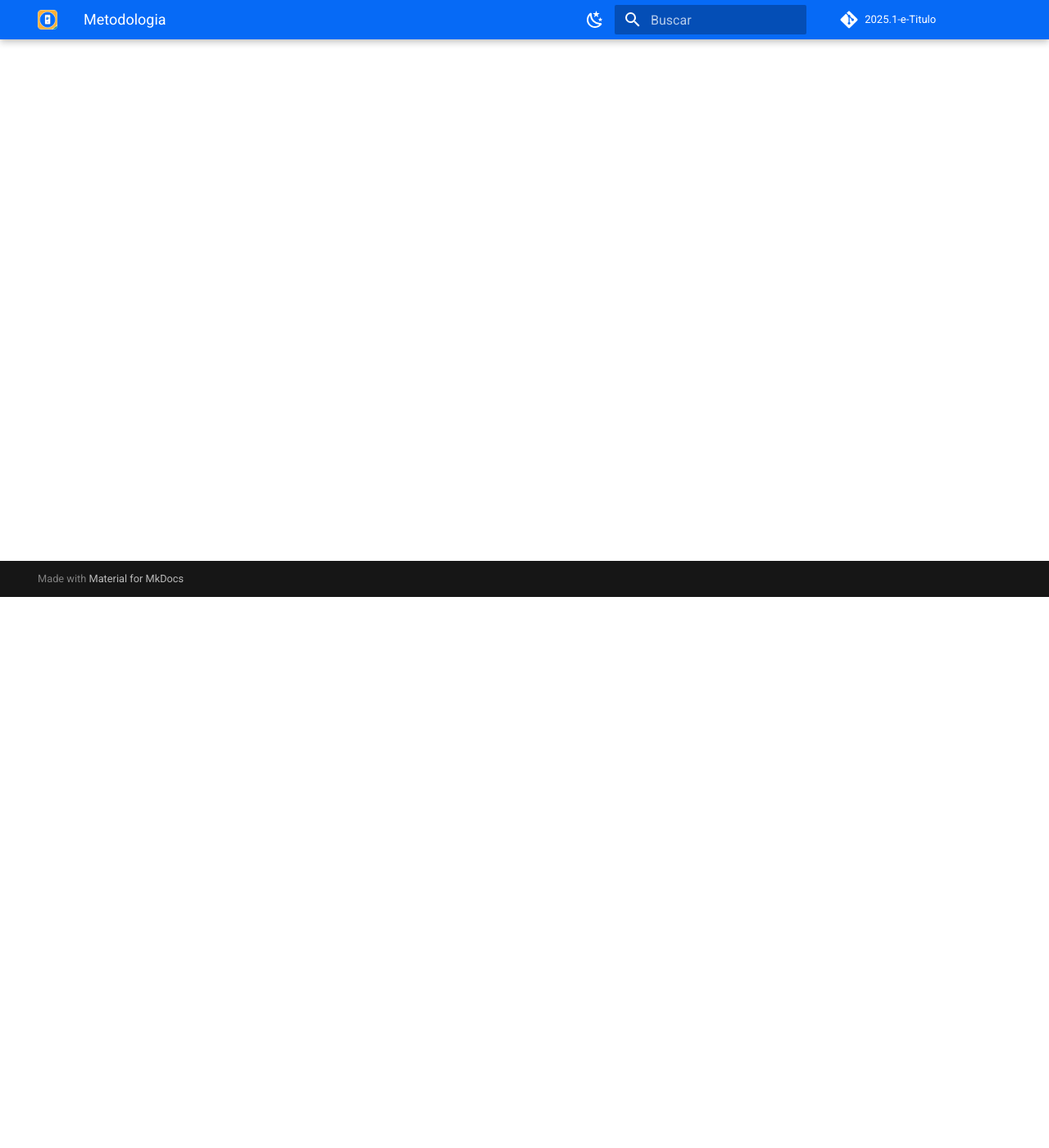
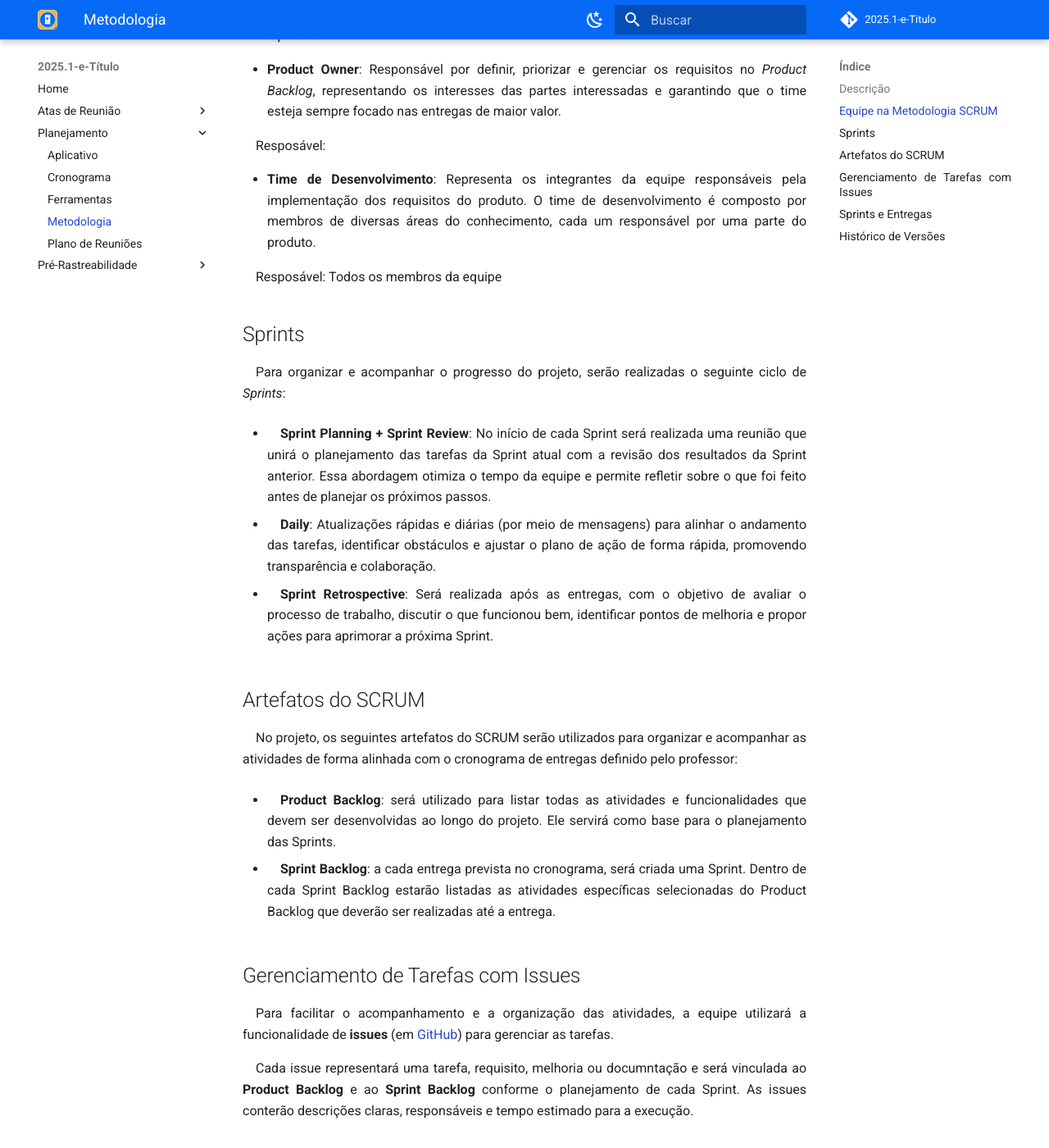
Before and after one commit to eduardodpms/REQ-FGTS, an MkDocs documentation site: the page built from docs/Planejamento/Metodologia.md, in a window 1280 px wide and 1400 px high, scrolled down 672 px. Shown: the whole window at 82% size. Built offline with MkDocs 1.6.1 and Material for MkDocs 9.7.7, drawn with Linux system fonts in a browser that asks for light colours; comment, search, counter and statistics services are not loaded; some of the changed text lies outside the part shown.

Commit message:
docs: documentaçao metodologia SCRUM do projeto

```diff
--- a/docs/Planejamento/Metodologia.md
+++ b/docs/Planejamento/Metodologia.md
@@ -1,9 +1,66 @@
+# Metodologia
+
+## Descrição
+
+Para condução deste projeto, será utilizada a metodologia ágil **SCRUM**, um framework de desenvolvimento iterativo e incremental amplamente adotado na engenharia de software. O SCRUM organiza o trabalho em ciclos curtos chamados *Sprints*, permitindo entregas contínuas e frequentes de valor ao produto.
+
+Essa abordagem favorece a adaptação a mudanças de requisitos ao longo do projeto, promove a colaboração entre os membros da equipe e facilita o acompanhamento do progresso por meio de reuniões regulares e artefatos bem definidos.
+
+A escolha pela metodologia SCRUM se deu principalmente por dois motivos: a familiaridade da maioria dos membros da equipe com essa abordagem e sua reconhecida flexibilidade. O SCRUM permite adaptações rápidas às mudanças de requisitos e facilita a organização do trabalho em equipe, o que torna o processo de desenvolvimento mais eficiente e colaborativo.
+
+## Equipe na Metodologia SCRUM
+
+- **Scrum Master**: Será o responsável pela orientação e supervisão da equipe, garantindo que as práticas do Scrum sejam aplicadas de forma eficaz.
+
+Resposável: Enzo Emir
+
+- **Product Owner**: Responsável por definir, priorizar e gerenciar os requisitos no *Product Backlog*, representando os interesses das partes interessadas e garantindo que o time esteja sempre focado nas entregas de maior valor.
+
+Resposável:
+
+- **Time de Desenvolvimento**: Representa os integrantes da equipe responsáveis pela implementação dos requisitos do produto. O time de desenvolvimento é composto por membros de diversas áreas do conhecimento, cada um responsável por uma parte do produto.
+
+Resposável: Todos os membros da equipe
+
+## Sprints
+
+Para organizar e acompanhar o progresso do projeto, serão realizadas o seguinte ciclo de *Sprints*:
+
+- **Sprint Planning + Sprint Review**: No início de cada Sprint será realizada uma reunião que unirá o planejamento das tarefas da Sprint atual com a revisão dos resultados da Sprint anterior. Essa abordagem otimiza o tempo da equipe e permite refletir sobre o que foi feito antes de planejar os próximos passos.
+
+- **Daily**: Atualizações rápidas e diárias (por meio de mensagens) para alinhar o andamento das tarefas, identificar obstáculos e ajustar o plano de ação de forma rápida, promovendo transparência e colaboração.
+
+- **Sprint Retrospective**: Será realizada após as entregas, com o objetivo de avaliar o processo de trabalho, discutir o que funcionou bem, identificar pontos de melhoria e propor ações para aprimorar a próxima Sprint.
+
+## Artefatos do SCRUM
+
+No projeto, os seguintes artefatos do SCRUM serão utilizados para organizar e acompanhar as atividades de forma alinhada com o cronograma de entregas definido pelo professor:
+
+- **Product Backlog**: será utilizado para listar todas as atividades e funcionalidades que devem ser desenvolvidas ao longo do projeto. Ele servirá como base para o planejamento das Sprints.
+
+- **Sprint Backlog**: a cada entrega prevista no cronograma, será criada uma Sprint. Dentro de cada Sprint Backlog estarão listadas as atividades específicas selecionadas do Product Backlog que deverão ser realizadas até a entrega.
+
+## Gerenciamento de Tarefas com Issues
+
+Para facilitar o acompanhamento e a organização das atividades, a equipe utilizará a funcionalidade de **issues** (em [GitHub](https://github.com/Requisitos-de-Software/2025.1-e-Titulo/issues)) para gerenciar as tarefas.
+
+Cada issue representará uma tarefa, requisito, melhoria ou documntação e será vinculada ao **Product Backlog** e ao **Sprint Backlog** conforme o planejamento de cada Sprint. As issues conterão descrições claras, responsáveis e tempo estimado para a execução.
+
+## Sprints e Entregas
+
+O projeto será desenvolvido em Sprints com duração de **15 dias**, seguindo o cronograma de entregas previamente definido pelo professor. Cada Sprint será organizada da seguinte forma:
+
+- **Início da Sprint**: será realizada uma única cerimônia que unirá a **Sprint Review** (para analisar os resultados da Sprint anterior) com a **Sprint Planning** (para planejar as atividades da nova Sprint com base nas próximas entregas).
+
+- **Durante a Sprint**: as atividades selecionadas do Product Backlog serão executadas conforme o Sprint Backlog, com acompanhamento durante o período da Sprint através de reuniões rápidas (Daily Scrum) e atualização contínua do andamento das tarefas.
+
+- **Entrega e Encerramento**: ao final da Sprint, ocorrerá a entrega dos incrementos definidos no cronograma. Em seguida, será realizada a **Sprint Retrospective**, com o objetivo de refletir sobre o que funcionou bem, identificar dificuldades e propor melhorias para a Sprint seguinte.
+
+Esse ciclo será repetido até a finalização do projeto, sempre respeitando as datas de entrega estabelecidas.
 
 
-<br>
+## Histórico de Versões
 
-## Histórico de Versões 📅
-
-| Versão | Data | Descrição | Autor(es) |  Revisor(es)  |
-| :------: | :-------------: | :----------------------------------: | :-------------: | :-------------: |
-| `-` | - | - | - | - |
+| Versão | Data       | Descrição                         | Autor(es)                                                   | Revisor(es)                                                |
+| :----: | :--------: | :------------------------------: | :----------------------------------------------------------: | :--------------------------------------------------------: |
+| `1.0`  | 11/04/2025 | Adição da metodologia SCRUM      | [Maria Eduarda](https://github.com/dudaa28)                   |
```
